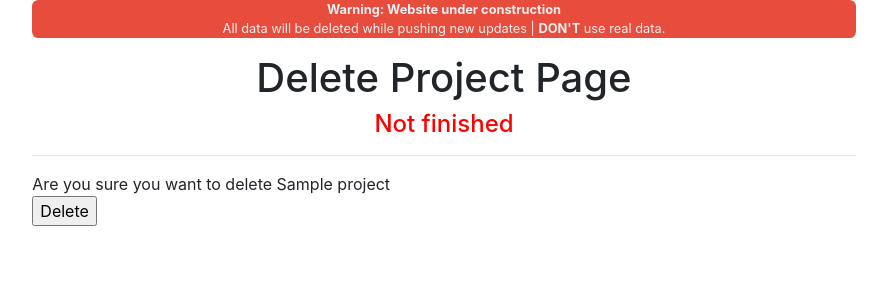
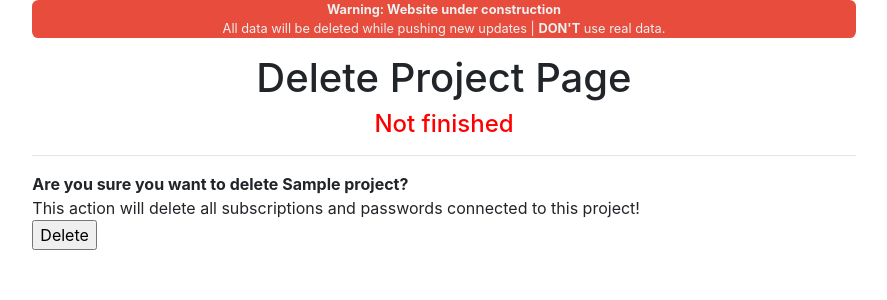
Before and after one commit to ionescuig/freelance-manager, a Django app: page /projects/1/delete in a window 1280 px wide. Shown: the part 90-390 px from the top of the page, without its empty margins (196-1083 px from the left). Run offline with Django 3.2, Linux system fonts and the light colour scheme; a user stored in the database is signed in; tables that the repository leaves empty hold one stand-in row (values such as "Sample post"); some libraries are stand-ins or nearby versions.

Commit message:
Changed message on deleting customers and projects

```diff
--- a/src/templates/customers/delete.html
+++ b/src/templates/customers/delete.html
@@ -14,7 +14,8 @@
         </div>
     </div>
     <div>
-        Are you sure you want to delete {{ customer }}
+        <strong>Are you sure you want to delete {{ customer }}?</strong>
+        <br>This action will delete all projects, subscriptions and passwords connected to this user!
         <form method="POST">
             {% csrf_token %}
             {{ form.as_p }}
--- a/src/templates/projects/delete.html
+++ b/src/templates/projects/delete.html
@@ -14,7 +14,8 @@
         </div>
     </div>
     <div>
-        Are you sure you want to delete {{ project }}
+        <strong>Are you sure you want to delete {{ project }}?</strong>
+        <br>This action will delete all subscriptions and passwords connected to this project!
         <form method="POST">
             {% csrf_token %}
             {{ form.as_p }}
```
